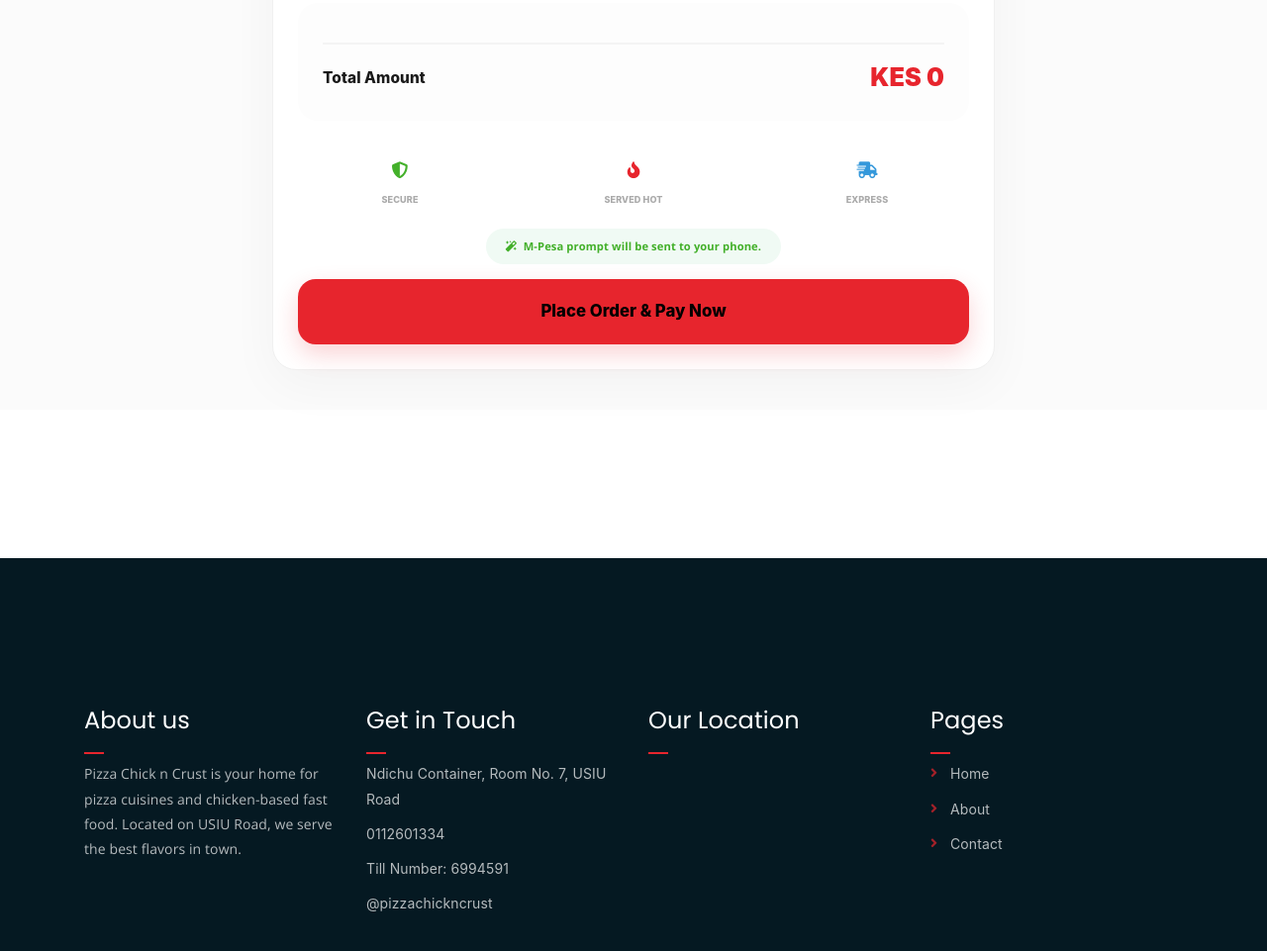
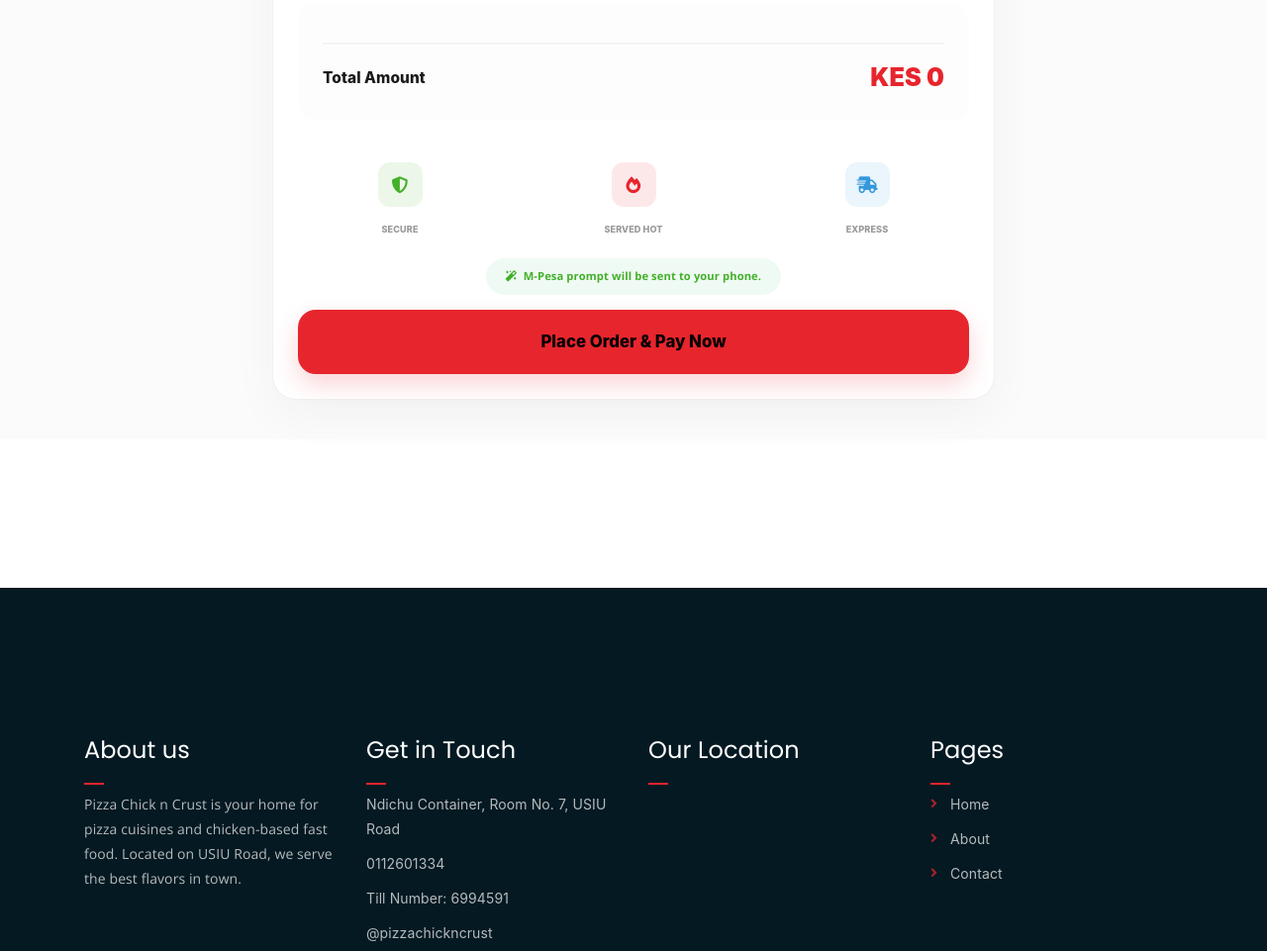
Before and after one commit to harry934/Restaurant2, a website with bundled scripts: page fruitkha-1.0.0/checkout.html in a window 1280 px wide. Shown: the part 1468-2429 px from the top of the page at 99% size. Built offline with nearby package versions, Linux system fonts and the light colour scheme; no server answers; grey boxes are pictures that could not be loaded.

```diff
--- a/fruitkha-1.0.0/checkout.html
+++ b/fruitkha-1.0.0/checkout.html
@@ -400,16 +400,22 @@
 
 								<div class="row mt-5 mb-4 text-center">
 									<div class="col-4">
-										<i class="fas fa-shield-alt" style="color: #43B02A; font-size: 1.2rem; display: block; margin-bottom: 8px;"></i>
-										<span style="font-size: 0.65rem; font-weight: 800; color: #aaa; text-transform: uppercase;">Secure</span>
+										<div style="background: rgba(67, 176, 42, 0.1); width: 45px; height: 45px; border-radius: 12px; display: flex; align-items: center; justify-content: center; margin: 0 auto 10px;">
+											<i class="fas fa-shield-alt" style="color: #43B02A; font-size: 1.2rem;"></i>
+										</div>
+										<span style="font-size: 0.65rem; font-weight: 800; color: #999; text-transform: uppercase;">Secure</span>
 									</div>
 									<div class="col-4">
-										<i class="fas fa-fire" style="color: #e7252d; font-size: 1.2rem; display: block; margin-bottom: 8px;"></i>
-										<span style="font-size: 0.65rem; font-weight: 800; color: #aaa; text-transform: uppercase;">Served Hot</span>
+										<div style="background: rgba(231, 37, 45, 0.1); width: 45px; height: 45px; border-radius: 12px; display: flex; align-items: center; justify-content: center; margin: 0 auto 10px;">
+											<i class="fas fa-fire-alt" style="color: #e7252d; font-size: 1.2rem;"></i>
+										</div>
+										<span style="font-size: 0.65rem; font-weight: 800; color: #999; text-transform: uppercase;">Served Hot</span>
 									</div>
 									<div class="col-4">
-										<i class="fas fa-shipping-fast" style="color: #3498db; font-size: 1.2rem; display: block; margin-bottom: 8px;"></i>
-										<span style="font-size: 0.65rem; font-weight: 800; color: #aaa; text-transform: uppercase;">Express</span>
+										<div style="background: rgba(52, 152, 219, 0.1); width: 45px; height: 45px; border-radius: 12px; display: flex; align-items: center; justify-content: center; margin: 0 auto 10px;">
+											<i class="fas fa-shipping-fast" style="color: #3498db; font-size: 1.2rem;"></i>
+										</div>
+										<span style="font-size: 0.65rem; font-weight: 800; color: #999; text-transform: uppercase;">Express</span>
 									</div>
 								</div>
 
```
Also changed, not shown: fruitkha-1.0.0/track-order.html (+6 -6 lines), README.md.
